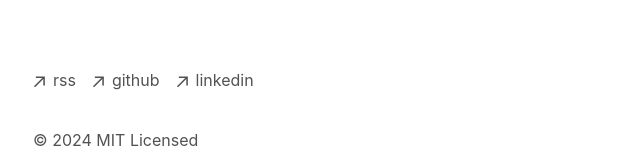
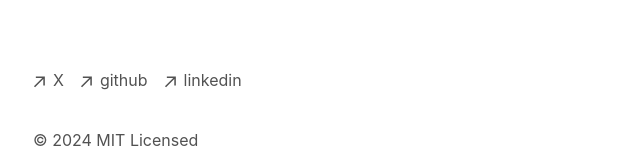
Before and after one commit to AdolfoVillalobos/blog, a Next.js app: page / in a window 1280 px wide. Shown: the part 524-682 px from the top of the page, without its empty margins (319-959 px from the left). Built offline with nearby package versions, Linux system fonts and the light colour scheme.

Commit message:
add x.com profile

```diff
--- a/app/components/footer.tsx
+++ b/app/components/footer.tsx
@@ -24,10 +24,10 @@
             className="flex items-center transition-all hover:text-neutral-800 dark:hover:text-neutral-100"
             rel="noopener noreferrer"
             target="_blank"
-            href="/rss"
+            href="https://x.com/AdolfVillalobos"
           >
             <ArrowIcon />
-            <p className="ml-2 h-7">rss</p>
+            <p className="ml-2 h-7">X</p>
           </a>
         </li>
         <li>
```
